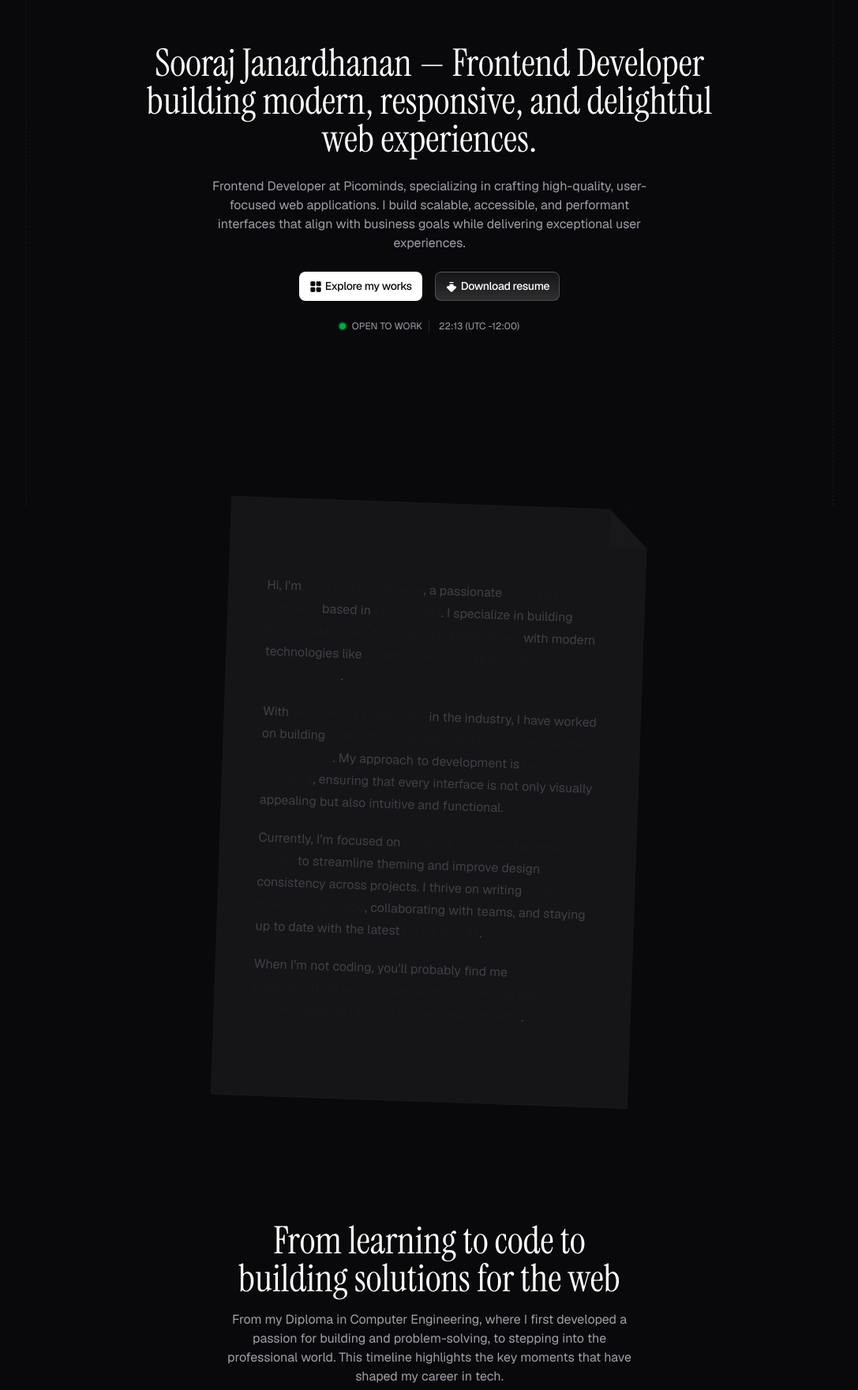
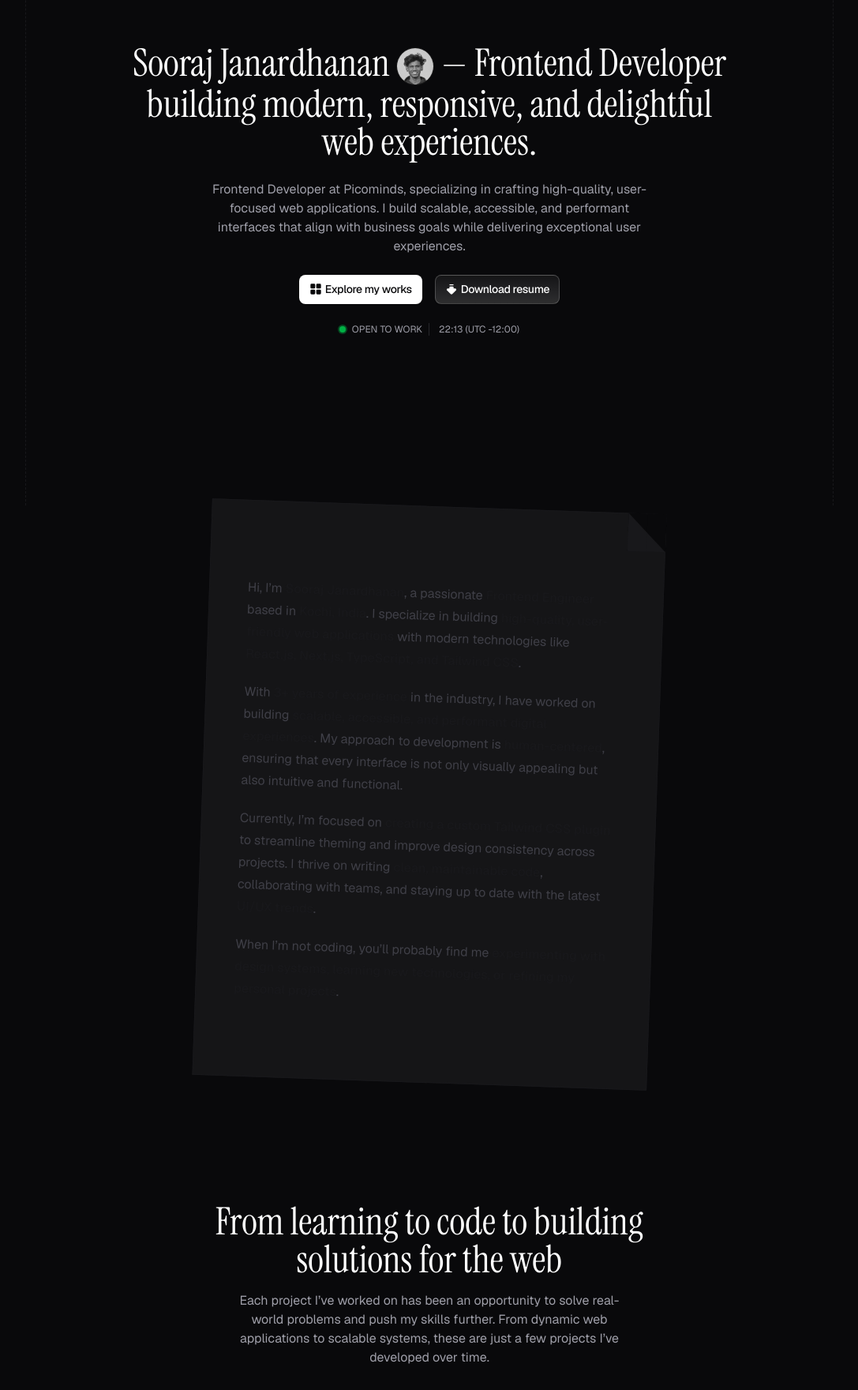
Before and after one commit to soorajkj/devfolio, a Next.js app: page / in a window 1280 px wide. Shown: the part 160-1920 px from the top of the page at 79% size, without its empty margins (96-1183 px from the left). Built offline with nearby package versions, Linux system fonts and the light colour scheme.

Commit message:
ui improvements

```diff
--- a/package.json
+++ b/package.json
@@ -9,6 +9,7 @@
     "lint": "next lint"
   },
   "dependencies": {
+    "@dnd-kit/core": "^6.3.1",
     "@radix-ui/react-slot": "^1.2.3",
     "@vercel/og": "^0.8.5",
     "clsx": "^2.1.1",
--- a/src/app/(www)/page.tsx
+++ b/src/app/(www)/page.tsx
@@ -3,6 +3,7 @@ import About from "@/components/About";
 import Experience from "@/components/Experience";
 import GetInTouch from "@/components/GetInTouch";
 import Hero from "@/components/Hero";
+import Projects from "@/components/Projects";
 
 export default function Page() {
   return (
@@ -10,6 +11,7 @@ export default function Page() {
       <Hero />
       <About />
       <Experience />
+      <Projects />
       <GetInTouch />
     </Fragment>
   );
--- a/src/components/Experience.tsx
+++ b/src/components/Experience.tsx
@@ -9,14 +9,14 @@ export default function Experience() {
       <Container>
         <div>
           <div className="flex flex-col items-center gap-4 p-6 pb-24 text-center">
-            <h2 className="font-family-bebas-neue max-w-lg text-4xl leading-none font-medium text-white md:text-5xl">
+            <h2 className="font-family-bebas-neue max-w-xl text-4xl leading-none font-medium text-white md:text-5xl">
               From learning to code to building solutions for the web
             </h2>
             <p className="w-full max-w-lg text-base">
-              From my Diploma in Computer Engineering, where I first developed a
-              passion for building and problem-solving, to stepping into the
-              professional world. This timeline highlights the key moments that
-              have shaped my career in tech.
+              Each project I’ve worked on has been an opportunity to solve
+              real-world problems and push my skills further. From dynamic web
+              applications to scalable systems, these are just a few projects
+              I’ve developed over time.
             </p>
           </div>
           {experience.map((_, i) => (
--- a/src/components/GetInTouch.tsx
+++ b/src/components/GetInTouch.tsx
@@ -59,7 +59,7 @@ export default function GetInTouch() {
                       href={_.url}
                       target="_blank"
                       rel="noopener noreferrer"
-                      className="flex size-10 items-center justify-center gap-1 border border-neutral-900 px-2"
+                      className="flex size-10 items-center justify-center gap-1 border border-zinc-900 px-2"
                     >
                       <span className="size-5 text-white">{_.icon}</span>
                     </Link>
--- a/src/components/Hero.tsx
+++ b/src/components/Hero.tsx
@@ -5,6 +5,7 @@ import Link from "next/link";
 import Button from "./core/button";
 import TimeComponent from "./TimeComponent";
 import OpenToWork from "./OpenToWork";
+import Image from "next/image";
 
 export default function Hero() {
   return (
@@ -13,8 +14,16 @@ export default function Hero() {
         <div className="bg-zinc-950 p-6">
           <div className="flex flex-col items-center gap-6 py-32">
             <h2 className="font-family-bebas-neue mx-auto w-full max-w-3xl text-center text-4xl leading-none text-white md:text-5xl">
-              Sooraj Janardhanan — Frontend Developer building modern,
-              responsive, and delightful web experiences.
+              Sooraj Janardhanan{" "}
+              <Image
+                src="/images/sooraj.jpg"
+                className="inline-block size-10 rounded-full border border-zinc-900 object-cover grayscale lg:size-12"
+                alt=""
+                width={56}
+                height={56}
+              />{" "}
+              — Frontend Developer building modern, responsive, and delightful
+              web experiences.
             </h2>
             <p className="mx-auto w-full max-w-xl text-center text-base">
               Frontend Developer at Picominds, specializing in crafting
--- /dev/null
+++ b/src/components/Project.tsx
@@ -0,0 +1,39 @@
+import { classNames } from "@/utils/classNames";
+import React, { ComponentProps } from "react";
+import { tv, VariantProps } from "tailwind-variants";
+
+interface ProjectProps
+  extends ComponentProps<"div">,
+    VariantProps<typeof projectStyles> {}
+
+export default function Project({ className }: ProjectProps) {
+  return (
+    <div className={classNames(projectStyles({ className }))}>
+      <div className="size-full p-6">
+        <h3 className="mb-2 text-base font-medium text-white">Halcyon Theme</h3>
+        <p className="text-sm">
+          A minimal, dark blue theme for VS Code, Sublime Text, Atom, iTerm, and
+          more. Available on Visual Studio Marketplace, Package Control, Atom
+          Package Manager, and npm.
+        </p>
+        <div className="mt-4 flex flex-wrap items-center gap-1">
+          {["VS Code", "Sublime Text", "Atom", "iTerm2", "Hyper"].map(
+            (_, i) => (
+              <span
+                key={i}
+                className="font-family-mono px-1 text-xs text-nowrap"
+              >
+                {_}
+              </span>
+            )
+          )}
+        </div>
+      </div>
+    </div>
+  );
+}
+
+const projectStyles = tv({
+  base: ["min-h-96 border border-dashed border-zinc-800 bg-zinc-900/80"],
+  variants: {},
+});
--- /dev/null
+++ b/src/components/Projects.tsx
@@ -0,0 +1,30 @@
+import React from "react";
+import Container from "./core/container";
+import Project from "./Project";
+
+export default function Projects() {
+  return (
+    <section className="relative overflow-hidden">
+      <Container>
+        <div>
+          <div className="flex flex-col items-center gap-4 p-6 pb-24 text-center">
+            <h2 className="font-family-bebas-neue max-w-xl text-4xl leading-none font-medium text-white md:text-5xl">
+              Here are some of the things that I&apos;ve built during my journey
+            </h2>
+            <p className="w-full max-w-lg text-base">
+              From my Diploma in Computer Engineering, where I first developed a
+              passion for building and problem-solving, to stepping into the
+              professional world. This timeline highlights the key moments that
+              have shaped my career in tech.
+            </p>
+          </div>
+          <div className="grid gap-8 p-6 pb-12 sm:grid-cols-2 lg:grid-cols-3">
+            <Project className="-translate-y-2 rotate-2" />
+            <Project className="-rotate-2" />
+            <Project className="translate-y-2 rotate-3" />
+          </div>
+        </div>
+      </Container>
+    </section>
+  );
+}
--- a/src/components/Readme.tsx
+++ b/src/components/Readme.tsx
@@ -2,7 +2,7 @@ import React from "react";
 
 export default function Readme() {
   return (
-    <div className="mx-auto flex max-w-xl flex-1 flex-col items-center justify-center px-6 md:rotate-2">
+    <div className="mx-auto flex max-w-xl flex-1 flex-col items-center justify-center md:rotate-2">
       <div className="relative w-full border border-zinc-900 bg-zinc-900/80 px-8 py-16 before:absolute before:-top-px before:-right-px before:z-10 before:size-0 before:border-[24px] before:border-zinc-900 before:border-t-zinc-950 before:border-r-zinc-950 md:px-12 md:py-24">
         <div className="prose prose-zinc dark:prose-invert dark:prose-p:text-zinc-400 prose-strong:font-medium">
           <p>
--- a/src/lib/metadata.ts
+++ b/src/lib/metadata.ts
@@ -3,7 +3,7 @@ import type { Metadata } from "next";
 export const seo: Metadata = {
   title: "Sooraj K J | Developer Portfolio",
   description:
-    "Full-stack developer specializing in React, Next.js, Tailwind CSS, and TypeScript. Showcasing projects, skills, and experience with modern web technologies.",
+    "Frontend developer specializing in React, Next.js, Tailwind CSS, and TypeScript. Showcasing projects, skills, and experience with modern web technologies.",
   keywords: [
     "Sooraj K J",
     "Developer Portfolio",
```
Also changed, not shown: public/images/sooraj.jpg (added), 1 other file (tests, documents, lock files or other folders).
